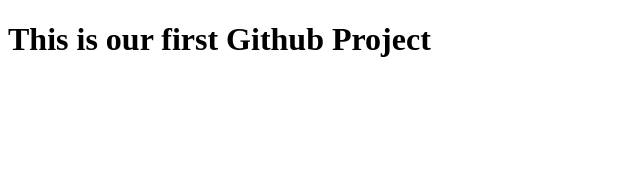
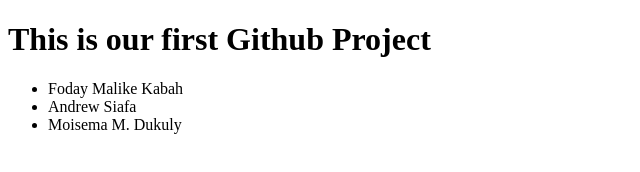
Before and after one commit to IshmaeDukuly/alx-lbr-students, a plain HTML site: page project/project1/index.html in a window 1280 px wide. Shown: the whole page, without its empty margins (0-640 px from the left). Drawn offline with Linux system fonts and the light colour scheme.

```diff
--- a/project/project1/index.html
+++ b/project/project1/index.html
@@ -4,9 +4,17 @@
     <meta charset="UTF-8">
     <meta http-equiv="X-UA-Compatible" content="IE=edge">
     <meta name="viewport" content="width=device-width, initial-scale=1.0">
+    <link rel="stylesheet" href="style.css">
     <title>Document</title>
 </head>
 <body>
     <h1>This is our first Github Project</h1>
+    <section>
+        <ul>
+            <li>Foday Malike Kabah</li>
+            <li>Andrew Siafa</li>
+            <li>Moisema M. Dukuly</li>
+        </ul>
+    </section>
 </body>
 </html>
```
Also changed, not shown: project/project1/style.css (added).
